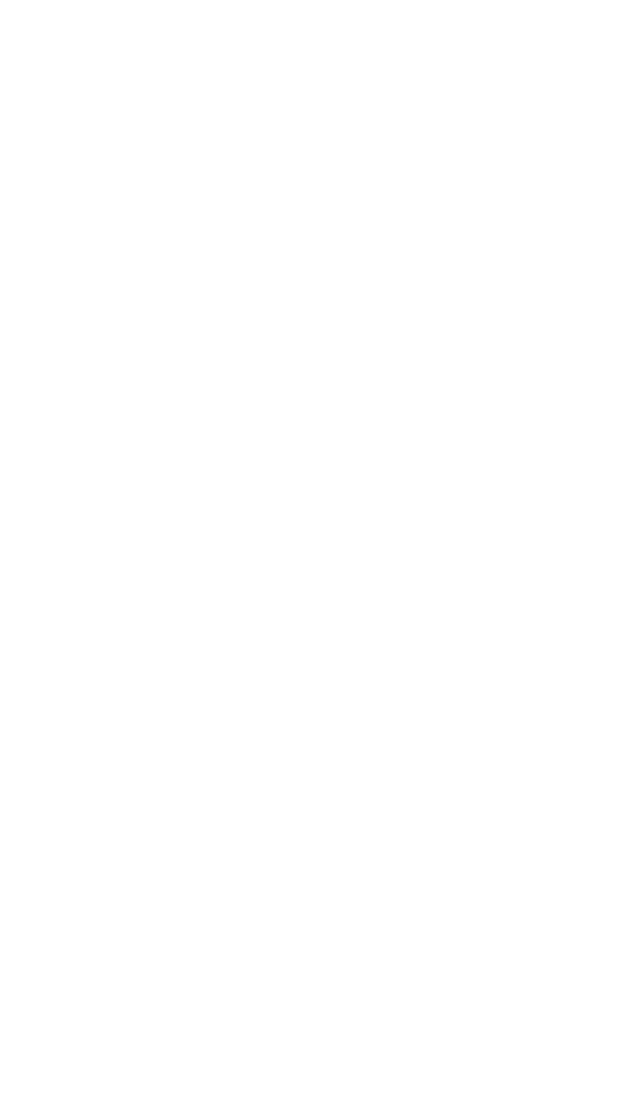
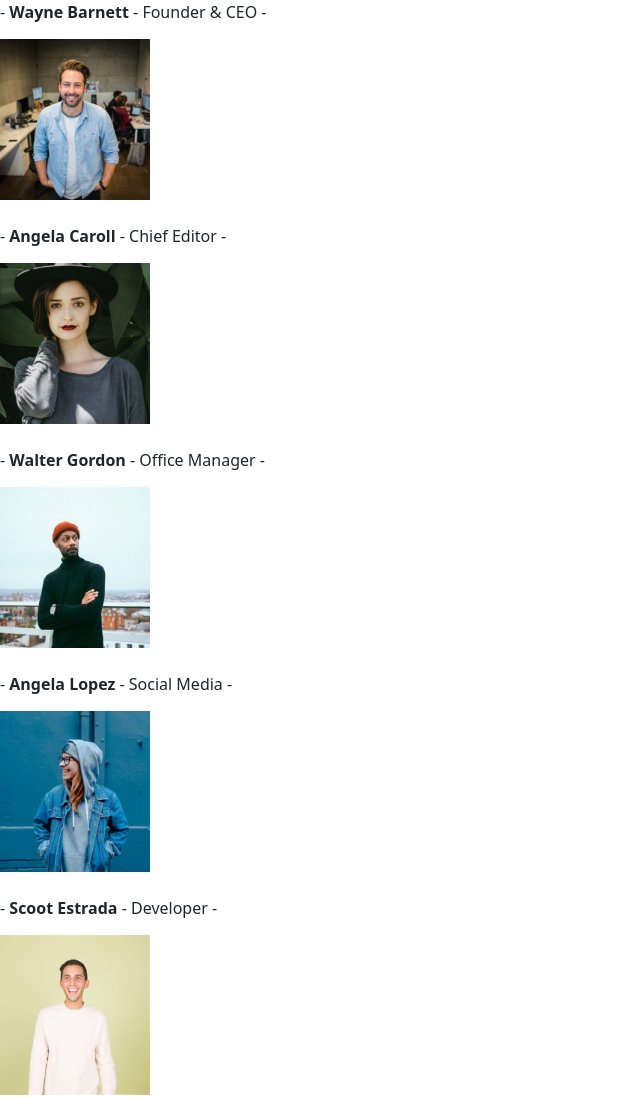
Before and after one commit to DiegoFarrugio/js-our-team, a plain HTML site: page index.html in a window 1280 px wide. Shown: the top 1098 px of the page, without its empty margins (0-640 px from the left). Before the commit the page ends 800 px from the top, so only its background shows below. Drawn offline with nearby package versions, Linux system fonts and the light colour scheme.

Commit message:
Completamento esercizio + primo bonus

```diff
--- a/css/style.css
+++ b/css/style.css
@@ -0,0 +1,4 @@
+img{
+    width: 150px;
+    margin-top: 15px;
+}
--- a/index.html
+++ b/index.html
@@ -13,7 +13,9 @@
 
     <body>
 
+        <div id="workersContainer">
 
+        </div>
 
 
     <!--JAVASCRIPT-->
--- a/scripts/scripts.js
+++ b/scripts/scripts.js
@@ -0,0 +1,60 @@
+/*Utilizzando i dati forniti, creare un array di oggetti per rappresentare i membri del team.
+
+Ogni membro è caratterizzato dalle seguenti informazioni: nome, ruolo e foto.
+
+MILESTONE 0:
+Creare l'array di oggetti con le informazioni fornite.
+
+MILESTONE 1:
+Stampare su console, per ogni membro del team, le informazioni di nome, ruolo e la stringa della foto
+
+MILESTONE 2:
+Stampare le stesse informazioni su DOM sottoforma di stringhe
+
+Consigli del giorno:
+Ragioniamo come sempre a step.
+Prima la logica in italiano e poi traduciamo in codice.
+E ricordiamoci che console.log() è nostro amico!
+Buon lavoro!*/
+
+
+
+function nameRoleImage(nome, role, image) {
+    const workersTable = {
+        nome: nome,
+        role : role,
+        image: image,
+    };
+
+    return workersTable;
+}
+
+
+let workersContainer = document.getElementById('workersContainer');
+console.log('workersContainer', workersContainer, typeof workersContainer);
+
+
+console.log(nameRoleImage);
+
+const workersTable =[];
+
+
+workersTable.push(nameRoleImage('Wayne Barnett', 'Founder & CEO', 'wayne-barnett-founder-ceo.jpg'));
+
+workersTable.push(nameRoleImage('Angela Caroll', 'Chief Editor', 'angela-caroll-chief-editor.jpg'));
+
+workersTable.push(nameRoleImage('Walter Gordon', 'Office Manager', 'walter-gordon-office-manager.jpg'));
+
+workersTable.push(nameRoleImage('Angela Lopez', 'Social Media', 'angela-lopez-social-media-manager.jpg'));
+
+workersTable.push(nameRoleImage('Scoot Estrada', 'Developer', 'scott-estrada-developer.jpg'));
+
+workersTable.push(nameRoleImage('Barbara Ramos', 'Graphic Designer', 'barbara-ramos-graphic-designer.jpg'));
+
+console.log(workersTable);
+
+
+for(let i = 0; i < workersTable.length; i++){
+    console.log('-', workersTable[i].nome, '-', workersTable[i].role, '-', workersTable[i].image);
+    workersContainer.innerHTML += ' - '+"<strong>" + workersTable[i].nome+"</strong>" + '<mb-3>' + ' - ' + workersTable[i].role+ ' - '+ '<img class= "d-block" src="./img/' + workersTable[i].image +'"' +  'alt=""></img>' + '<mt-5>' + '<br>';
+}
```
Also changed, not shown: img/angela-caroll-chief-editor.jpg (added), img/angela-lopez-social-media-manager.jpg (added), img/barbara-ramos-graphic-designer.jpg (added), img/scott-estrada-developer.jpg (added), img/walter-gordon-office-manager.jpg (added), img/wayne-barnett-founder-ceo.jpg (added).
